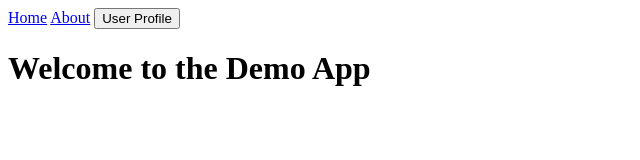
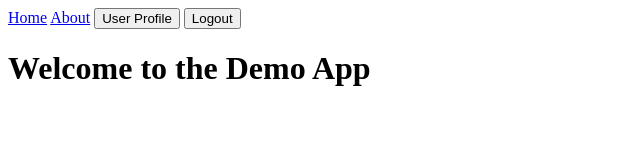
Before and after one commit to Sasishivaran/feature-branch-demo, a plain HTML site: page index.html in a window 1280 px wide. Shown: the whole page, without its empty margins (0-640 px from the left). Drawn offline with Linux system fonts and the light colour scheme.

Commit message:
feat: Add logout button to navbar

```diff
--- a/index.html
+++ b/index.html
@@ -9,6 +9,7 @@
     <a href="#">Home</a>
     <a href="#">About</a>
     <button>User Profile</button>
+    <button>Logout</button>
 
 
   </nav>
```
